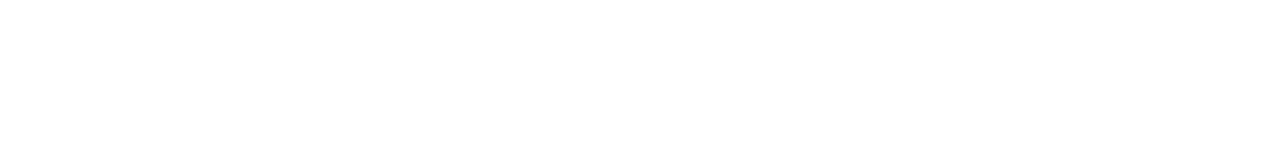
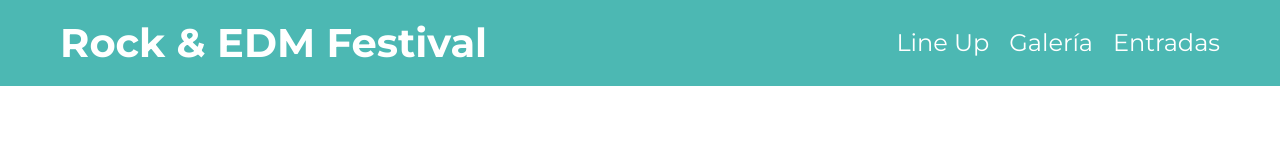
Before and after one commit to juanjopareja/music-festival-web, a website: page index.html in a window 1280 px wide. Drawn offline with Linux system fonts and the light colour scheme.

Commit message:
Add header section

```diff
--- a/index.html
+++ b/index.html
@@ -11,6 +11,16 @@
     <link rel="stylesheet" href="build/css/app.css">
 </head>
 <body>
+    <header class="header">
+        <div class="container header-content">
+            <h1>Rock & EDM Festival</h1>
 
+            <nav class="main-navigation">
+                <a href="#">Line Up</a>
+                <a href="#">Galería</a>
+                <a href="#">Entradas</a>
+            </nav>
+        </div>
+    </header>
 </body>
 </html>
--- a/src/scss/app.scss
+++ b/src/scss/app.scss
@@ -1 +1,2 @@
 @use 'base';
+@use 'layout';
--- /dev/null
+++ b/src/scss/layout/_header.scss
@@ -0,0 +1,48 @@
+@use 'base/variables' as var;
+@use 'base/mixins' as mix;
+
+.header {
+    background-color: var.$green;
+
+    h1 {
+        color: var.$white;
+        text-align: center;
+
+        @include mix.tablet {
+            margin: 0;
+        }
+    }
+
+    .header-content {
+        padding: 2rem;
+
+        @include mix.tablet {
+            display: flex;
+            justify-content: space-between;
+            align-items: center;
+        }
+    }
+}
+
+.main-navigation {
+    @include mix.tablet {
+        display: flex;
+        gap: 2rem;
+    }
+
+    a {
+        display: block;
+        text-align: center;
+        color: var.$white;
+        font-size: 2.4rem;
+        margin-bottom: 1rem;
+
+        @include mix.tablet {
+            margin: 0;
+        }
+
+        &:hover {
+            color: var.$yellow;
+        }
+    }
+}
--- /dev/null
+++ b/src/scss/layout/_index.scss
@@ -0,0 +1 @@
+@forward 'header';
```
Also changed, not shown: build/css/app.css.
